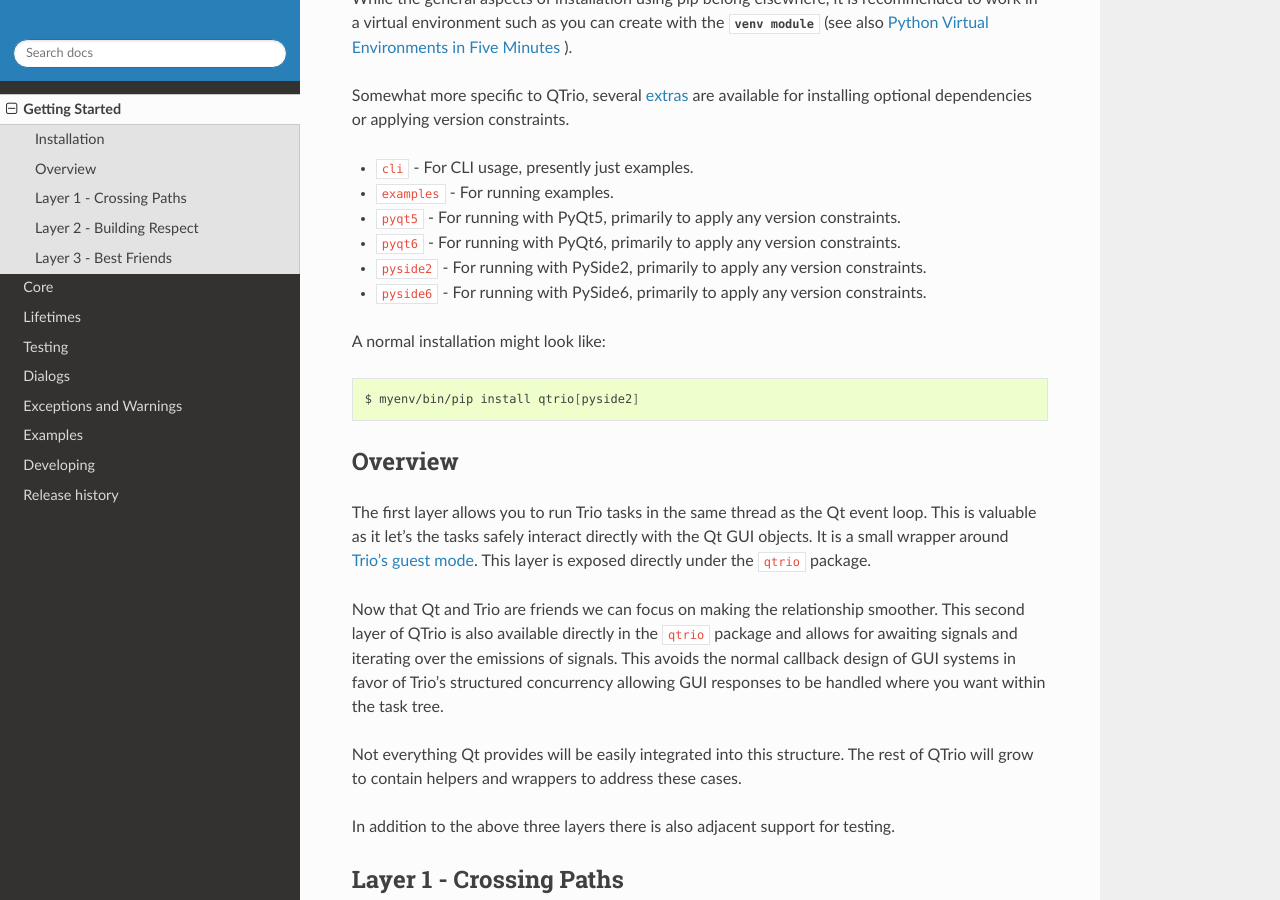
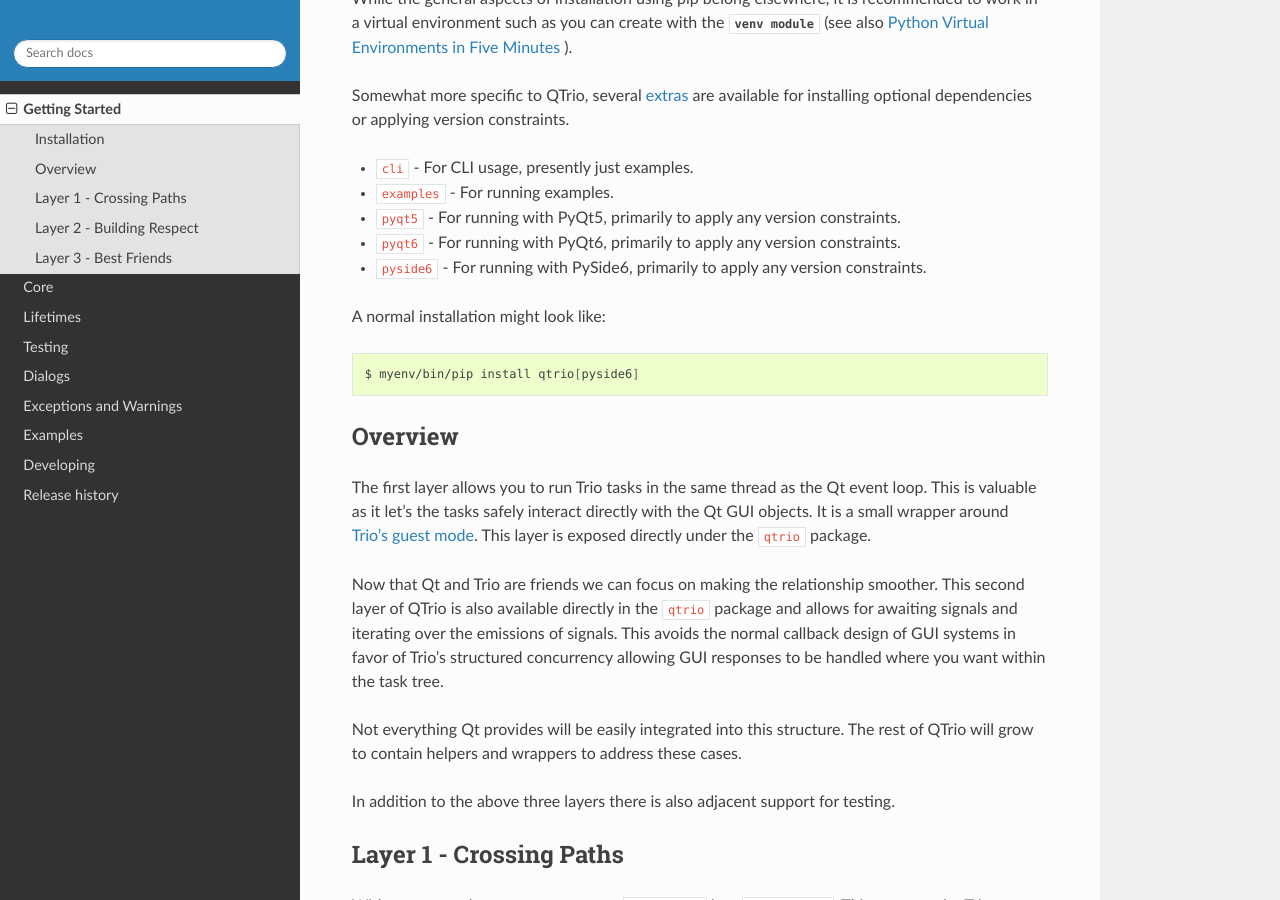
Before and after one commit to altendky/qtrio, a Sphinx documentation site: the page built from docs/source/getting_started.rst, in a window 1280 px wide and 900 px high, scrolled down 397 px. Built offline with Sphinx 7.4.7 and the Read the Docs theme 3.1.0, drawn with Linux system fonts in a browser that asks for light colours.

Commit message:
final docs audit

```diff
--- a/README.rst
+++ b/README.rst
@@ -37,7 +37,7 @@
 correct code and a more pleasant developer experience.  QTrio is `permissively licensed
 <https://github.com/altendky/qtrio/blob/main/LICENSE>`__ to avoid introducing
 restrictions beyond those of the underlying Python Qt library you choose.  PyQt5, PyQt6,
-PySide2, and PySide6 are supported.
+and PySide6 are supported.
 
 By enabling use of ``async`` and ``await`` it is possible in some cases to write
 related code more concisely and clearly than you would get with the signal and slot
@@ -176,8 +176,8 @@
    :target: `repository`_
    :alt: Repository
 
-.. _tests: https://github.com/altendky/qtrio/actions?query=branch%3Amaster
-.. |tests badge| image:: https://img.shields.io/github/workflow/status/altendky/qtrio/CI/main?color=seagreen&logo=GitHub-Actions&logoColor=whitesmoke
+.. _tests: https://github.com/altendky/qtrio/actions?query=branch%3Amain
+.. |tests badge| image:: https://img.shields.io/github/actions/workflow/status/altendky/qtrio/ci.yml?branch=main&color=seagreen&logo=GitHub-Actions&logoColor=whitesmoke
    :target: `tests`_
    :alt: Tests
 
--- a/docs/source/development/testing.rst
+++ b/docs/source/development/testing.rst
@@ -17,7 +17,7 @@
 
    python -m venv testvenv
    testvenv/bin/python -m pip install --upgrade pip setuptools wheel
-   testvenv/bin/python -m pip install --editable .[pyside2,p-checks,p-docs,p-tests]
+   testvenv/bin/python -m pip install --editable .[pyside6,p-checks,p-docs,p-tests]
    testvenv/bin/pytest --pyargs qtrio
 
 The CI test script, ``ci.sh``, in the project root will run ``pytest`` with ``coverage``
@@ -56,7 +56,7 @@
 
    python -m venv testvenv
    testvenv/bin/python -m pip install --upgrade pip setuptools wheel
-   testvenv/bin/python -m pip install --editable .[pyside2,p-docs]
+   testvenv/bin/python -m pip install --editable .[pyside6,p-docs]
    source testenv/bin/activate
    cd docs/
    make html --always-make
--- a/docs/source/getting_started.rst
+++ b/docs/source/getting_started.rst
@@ -28,14 +28,13 @@
 - ``examples`` - For running examples.
 - ``pyqt5`` - For running with PyQt5, primarily to apply any version constraints.
 - ``pyqt6`` - For running with PyQt6, primarily to apply any version constraints.
-- ``pyside2`` - For running with PySide2, primarily to apply any version constraints.
 - ``pyside6`` - For running with PySide6, primarily to apply any version constraints.
 
 A normal installation might look like:
 
 .. code-block:: bash
 
-    $ myenv/bin/pip install qtrio[pyside2]
+    $ myenv/bin/pip install qtrio[pyside6]
 
 Overview
 --------
--- a/docs/source/history.rst
+++ b/docs/source/history.rst
@@ -11,8 +11,7 @@
 Breaking changes
 ~~~~~~~~~~~~~~~~
 
-- QTrio now requires Python 3.10 or newer. Support for Python 3.7, 3.8, and 3.9 has been removed. (`#286 <https://github.com/altendky/qtrio/issues/286>`__)
-
+- QTrio now requires Python 3.10 or newer. Support for Python 3.7, 3.8, and 3.9 has been removed. PySide2 is no longer supported. (`#286 <https://github.com/altendky/qtrio/issues/286>`__)
 
 Features
 ~~~~~~~~
--- a/setup.cfg
+++ b/setup.cfg
@@ -17,7 +17,7 @@
 description = a library bringing Qt GUIs together with ``async`` and ``await`` via Trio
 long_description = file: README.rst
 long_description_content_type = text/x-rst
-keywords = async, io, Trio, GUI, Qt, PyQt5, PySide2
+keywords = async, io, Trio, GUI, Qt, PyQt5, PyQt6, PySide6
 classifiers =
         License :: OSI Approved :: MIT License
         License :: OSI Approved :: Apache Software License
@@ -58,9 +58,6 @@
     # >= 5.15.1 for https://www.riverbankcomputing.com/pipermail/pyqt/2020-July/043064.html
     pyqt5 ~=5.15.1
     pyqt5-stubs ~=5.15.2
-pyside2 =
-    # != 5.15.2, != 5.15.2.1 for https://bugreports.qt.io/browse/PYSIDE-1431
-    pyside2 ~= 5.15, != 5.15.2, != 5.15.2.1
 pyside6 =
     pyside6 ~= 6.1
 pyqt6 =
```
